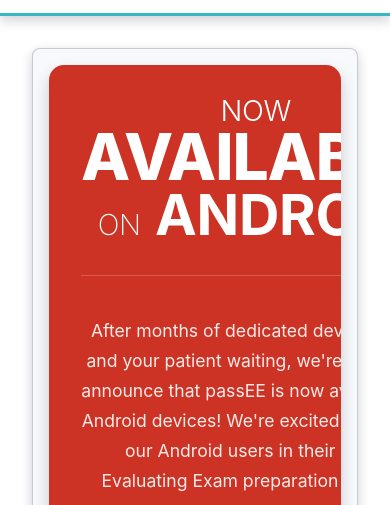
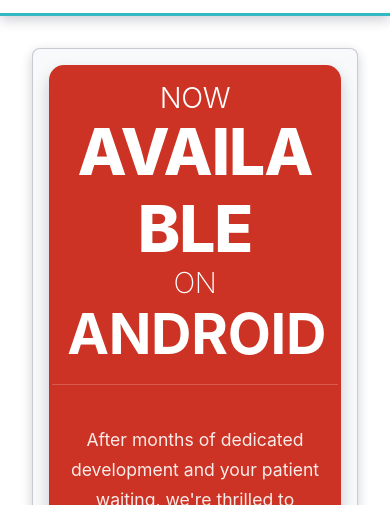
Before and after one commit to nameeralward/pass-ee, a plain HTML site: page index.html in a window 390 px wide. Shown: the part 65-570 px from the top of the page. Drawn offline with Linux system fonts and the light colour scheme.

Commit message:
Add files via upload

```diff
--- a/styles.css
+++ b/styles.css
@@ -2346,3 +2346,16 @@ footer {
 .subscription-intro {
     text-align: center;
 }
+
+@media (max-width: 500px) {
+    .announcement-title {
+        font-size: 1.6rem;
+        line-height: 1.2;
+        word-break: break-word;
+        white-space: normal;
+        padding: 0 0.5rem;
+    }
+    .announcement-section {
+        padding: 1rem 0.2rem;
+    }
+}
```
